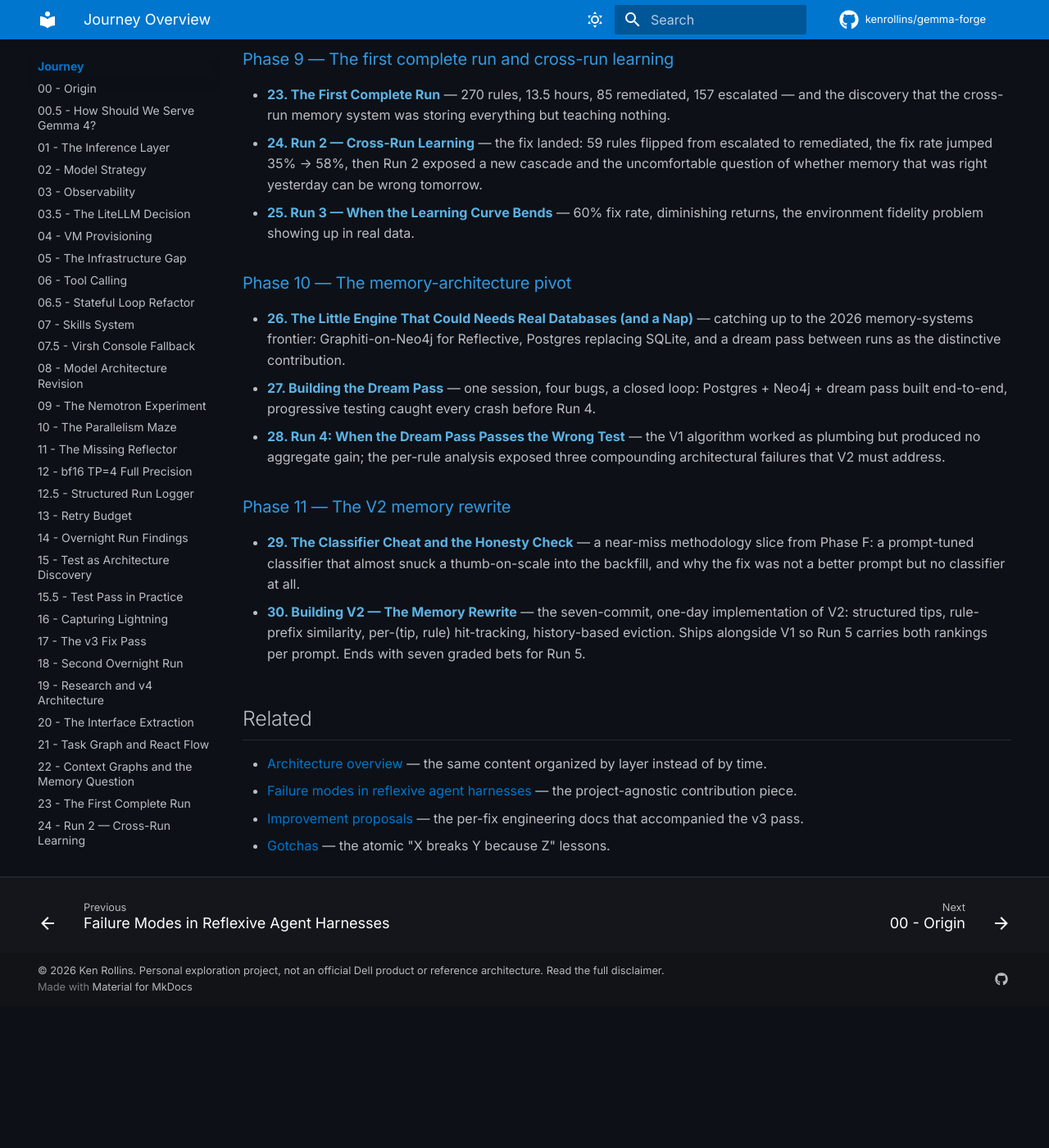
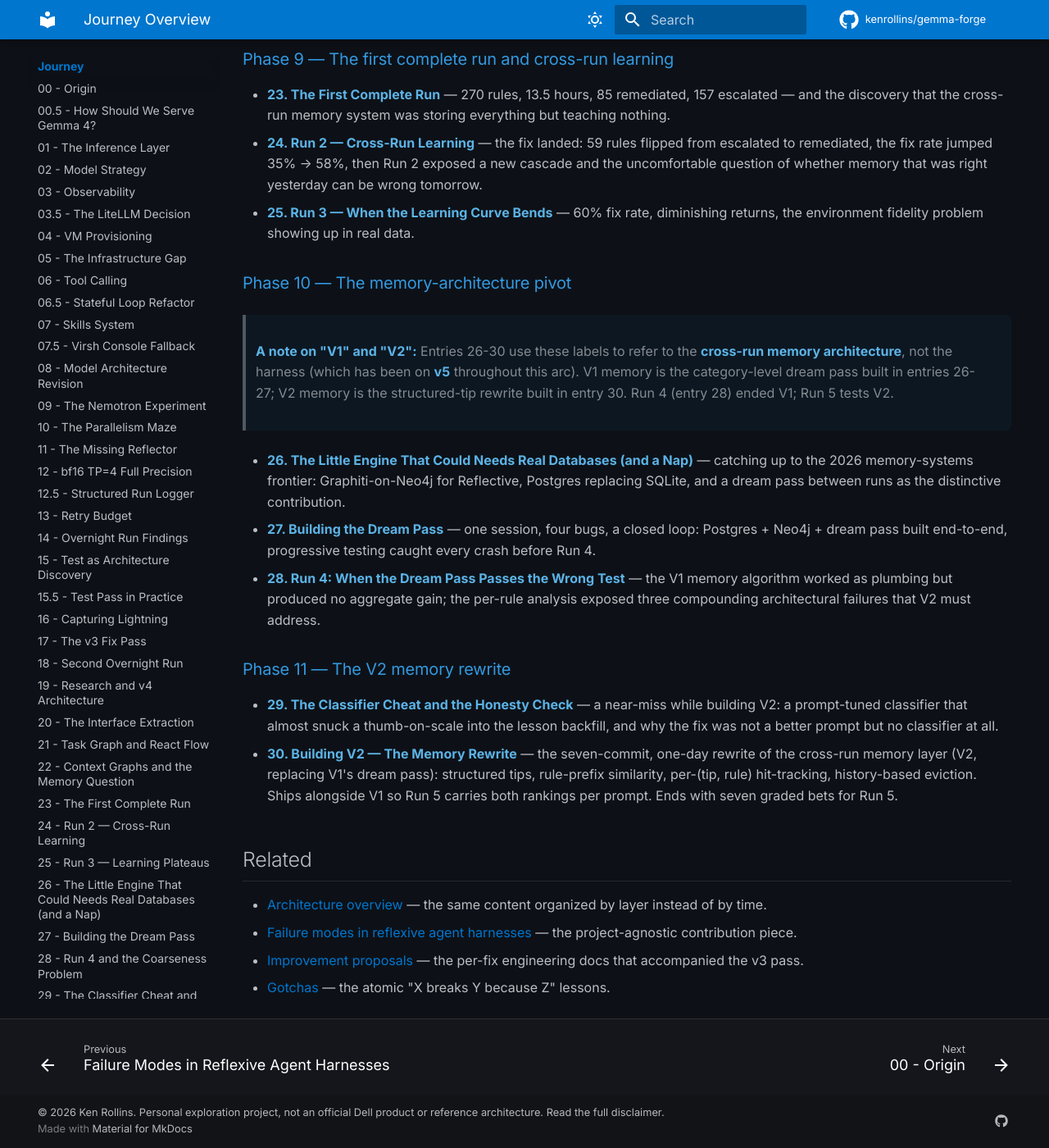
Before and after one commit to kenrollins/gemma-forge, an MkDocs documentation site: the page built from docs/journal/journey/index.md, in a window 1280 px wide and 1400 px high, scrolled down 2655 px. Shown: the whole window at 82% size. Built offline with MkDocs 1.6.1 and Material for MkDocs 9.7.7, drawn with Linux system fonts in a browser that asks for light colours; comment, search, counter and statistics services are not loaded; before the commit the page ends 3882 px from its top, so only the background shows below that.

Commit message:
docs(journal): disambiguate V1/V2 (memory architecture, not harness)
The journal has two parallel version streams and never said so out
loud. Harness is on v5 (entries 17-22+); memory architecture is on
V2 (entry 30, replacing V1's dream pass from entries 26-27). A reader
landing on entry 28 or 30 without context can't tell which numbering
is which.

Three tighteners:
1. Add a "note on V1 and V2" aside at the top of Phase 10 explaining
   the scoping once, then let the rest of the entries use the short
   labels.
2. Entry 29's bullet: drop the unexplained "Phase F" reference —
   "a near-miss while building V2" is plainer and doesn't ask the
   reader to know the sub-phase lettering from the V2 plan.
3. Entry 30's bullet: say "rewrite of the cross-run memory layer
   (V2, replacing V1's dream pass)" explicitly in the one-liner, so
   the memory-architecture scope is on the page without having to
   open the entry.

Entry 28's bullet also nudged from "V1 algorithm" → "V1 memory
algorithm" for the same reason.

Co-Authored-By: Claude Opus 4.7 (1M context) <noreply@anthropic.com>

```diff
--- a/docs/journal/journey/index.md
+++ b/docs/journal/journey/index.md
@@ -77,13 +77,16 @@ is meant to be readable on its own.
 - [**25. Run 3 — When the Learning Curve Bends**](25-run-3-learning-plateaus.md) — 60% fix rate, diminishing returns, the environment fidelity problem showing up in real data.
 
 ### Phase 10 — The memory-architecture pivot
+
+> **A note on "V1" and "V2":** Entries 26-30 use these labels to refer to the **cross-run memory architecture**, not the harness (which has been on **v5** throughout this arc). V1 memory is the category-level dream pass built in entries 26-27; V2 memory is the structured-tip rewrite built in entry 30. Run 4 (entry 28) ended V1; Run 5 tests V2.
+
 - [**26. The Little Engine That Could Needs Real Databases (and a Nap)**](26-dreaming-and-real-databases.md) — catching up to the 2026 memory-systems frontier: Graphiti-on-Neo4j for Reflective, Postgres replacing SQLite, and a dream pass between runs as the distinctive contribution.
 - [**27. Building the Dream Pass**](27-building-the-dream-pass.md) — one session, four bugs, a closed loop: Postgres + Neo4j + dream pass built end-to-end, progressive testing caught every crash before Run 4.
-- [**28. Run 4: When the Dream Pass Passes the Wrong Test**](28-run-4-and-the-coarseness-problem.md) — the V1 algorithm worked as plumbing but produced no aggregate gain; the per-rule analysis exposed three compounding architectural failures that V2 must address.
+- [**28. Run 4: When the Dream Pass Passes the Wrong Test**](28-run-4-and-the-coarseness-problem.md) — the V1 memory algorithm worked as plumbing but produced no aggregate gain; the per-rule analysis exposed three compounding architectural failures that V2 must address.
 
 ### Phase 11 — The V2 memory rewrite
-- [**29. The Classifier Cheat and the Honesty Check**](29-the-classifier-cheat-and-the-honesty-check.md) — a near-miss methodology slice from Phase F: a prompt-tuned classifier that almost snuck a thumb-on-scale into the backfill, and why the fix was not a better prompt but no classifier at all.
-- [**30. Building V2 — The Memory Rewrite**](30-building-v2.md) — the seven-commit, one-day implementation of V2: structured tips, rule-prefix similarity, per-(tip, rule) hit-tracking, history-based eviction. Ships alongside V1 so Run 5 carries both rankings per prompt. Ends with seven graded bets for Run 5.
+- [**29. The Classifier Cheat and the Honesty Check**](29-the-classifier-cheat-and-the-honesty-check.md) — a near-miss while building V2: a prompt-tuned classifier that almost snuck a thumb-on-scale into the lesson backfill, and why the fix was not a better prompt but no classifier at all.
+- [**30. Building V2 — The Memory Rewrite**](30-building-v2.md) — the seven-commit, one-day rewrite of the cross-run memory layer (V2, replacing V1's dream pass): structured tips, rule-prefix similarity, per-(tip, rule) hit-tracking, history-based eviction. Ships alongside V1 so Run 5 carries both rankings per prompt. Ends with seven graded bets for Run 5.
 
 ## Related
 
```
